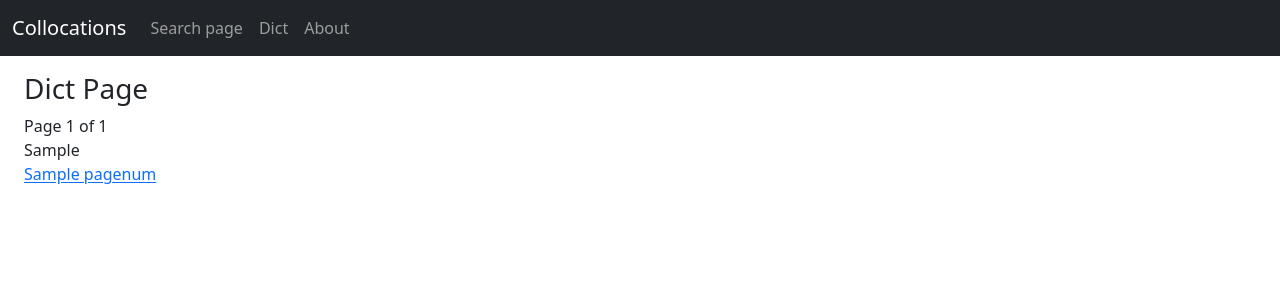
After one commit to AlexanderBeli/collocations, a Django app: template templates/dictpage.html in a window 1280 px wide. The commit adds this page. Shown: the top 300 px of the page. Run offline with Django 5.2, Linux system fonts and the light colour scheme; the template is opened without the code that fills it: most values are stand-ins (such as "Sample title", 1, 10 or a date in 2020); parts of the project's set-up code (start-up, migrations or seed data) failed here and were passed over.

Commit message:
dict page & pagination added

```diff
--- a/pages/urls.py
+++ b/pages/urls.py
@@ -1,8 +1,9 @@
 from django.urls import path
-from .views import MainPageView, SearchPageView, SearchResult
+from .views import MainPageView, SearchPageView, SearchResult, dict_view
 
 urlpatterns = [
     path('', MainPageView.as_view(), name='main'),
     path('search/', SearchPageView.as_view(), name='search'),
     path('search/result/', SearchResult.as_view(), name='result'),
+    path('dict/', dict_view, name='dict'),
 ]
--- a/templates/base.html
+++ b/templates/base.html
@@ -4,16 +4,22 @@
     <meta charset="UTF-8">
     <meta name="viewport" content="width=device-width, initial-scale=1.0">
     <title>{% block title %} Collocations {% endblock title %}</title>
-    <link href="https://cdn.jsdelivr.net/npm/bootstrap@5.2.3/dist/css/bootstrap.min.css" rel="stylesheet" integrity="sha384-rbsA2VBKQhggwzxH7pPCaAqO46MgnOM80zW1RWuH61DGLwZJEdK2Kadq2F9CUG65" crossorigin="anonymous">
+    <link href="https://cdn.jsdelivr.net/npm/bootstrap@5.3.3/dist/css/bootstrap.min.css" rel="stylesheet" integrity="sha384-QWTKZyjpPEjISv5WaRU9OFeRpok6YctnYmDr5pNlyT2bRjXh0JMhjY6hW+ALEwIH" crossorigin="anonymous">
 </head>
 <body class="container-fluid">
     <nav class="navbar navbar-expand-md navbar-dark fixed-top bg-dark">
         <div class="container-fluid">
           <a class="navbar-brand" href="{% url 'main' %}">Collocations</a>
+          <button class="navbar-toggler" type="button" data-bs-toggle="collapse" data-bs-target="#navbarCollapse" aria-controls="navbarCollapse" aria-expanded="false" aria-label="Toggle navigation">
+            <span class="navbar-toggler-icon"></span>
+          </button>
           <div class="collapse navbar-collapse" id="navbarCollapse">
-            <ul class="navbar-nav me-auto mb-2 mb-md-0">
+                <ul class="navbar-nav me-auto mb-2 mb-lg-0">
                     <li class="nav-item">
-                    <a class="nav-link" href="{% url 'search' %}">Search page</a>
+                        <a class="nav-link" aria-current="page" href="{% url 'search' %}">Search page</a>
+                    </li>
+                    <li class="nav-item">
+                        <a class="nav-link" href="{% url 'dict' %}">Dict</a>
                     </li>
                     <li class="nav-item">
                         <a class="nav-link" href="#">About</a>
@@ -29,6 +35,6 @@
         {% block content %}
         {% endblock content %}
     </div>
-    <script src="https://cdn.jsdelivr.net/npm/bootstrap@5.2.3/dist/js/bootstrap.bundle.min.js" integrity="sha384-kenU1KFdBIe4zVF0s0G1M5b4hcpxyD9F7jL+jjXkk+Q2h455rYXK/7HAuoJl+0I4" crossorigin="anonymous"></script>
+    <script src="https://cdn.jsdelivr.net/npm/bootstrap@5.3.3/dist/js/bootstrap.bundle.min.js" integrity="sha384-YvpcrYf0tY3lHB60NNkmXc5s9fDVZLESaAA55NDzOxhy9GkcIdslK1eN7N6jIeHz" crossorigin="anonymous"></script>
 </body>
 </html>
--- /dev/null
+++ b/templates/dictpage.html
@@ -0,0 +1,31 @@
+{% extends "base.html" %}
+{% block title %}Dict Page{% endblock title %}
+{% block content %}
+    <h3>Dict Page</h3>
+<div class="pagination">
+    <span class="step-links">
+        {% if page_obj.has_previous %}
+            <a class="link-offset-1" href="?page=1">&laquo; first</a>
+            <a class="link-offset-1" href="?page={{ page_obj.previous_page_number }}">previous</a>
+        {% endif %}
+
+        <span class="current">
+            Page {{ page_obj.number }} of {{ page_obj.paginator.num_pages }}
+        </span>
+
+        {% if page_obj.has_next %}
+            <a class="link-offset-1" href="?page={{ page_obj.next_page_number }}">next</a>
+            <a class="link-offset-1" href="?page={{ page_obj.paginator.num_pages}}">last &raquo;</a>
+        {% endif %}
+    </span>
+</div>
+
+    {% for el in page_obj %}
+       <p style="height: 0.5rem;"><a class="link-dark link-offset-2 link-underline link-underline-opacity-0" href="/search/result/?q={{ el }}">{{ el }}</a></p>
+    {% endfor %}
+
+    {% for pagenum in page_obj.paginator.get_elided_page_range %}
+        <a class="link-offset-1" href="?page={{ pagenum }}">{{ pagenum }}</a>
+    {% endfor %}
+
+{% endblock content %}
```
Also changed, not shown: django_project/settings.py (+13 -6 lines), pages/search_col_logic.py (added, +161 -0 lines), pages/views.py (+30 -157 lines), README.md. Lines whose indentation alone changed are shown as unchanged.
